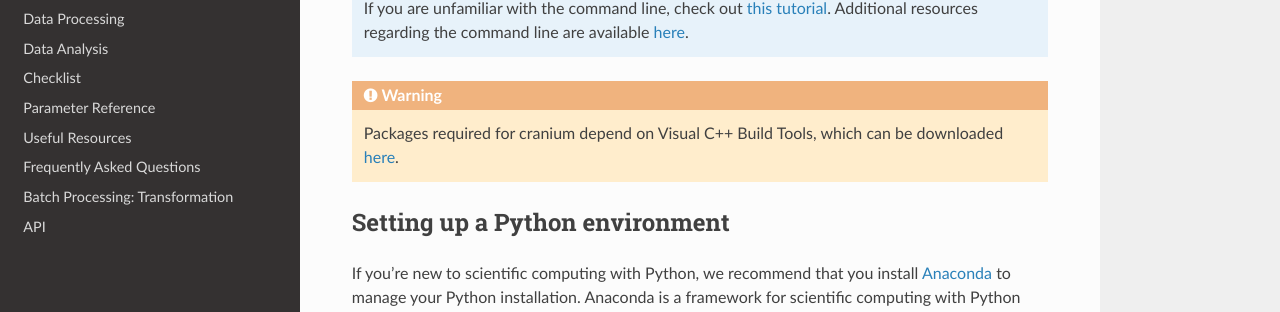
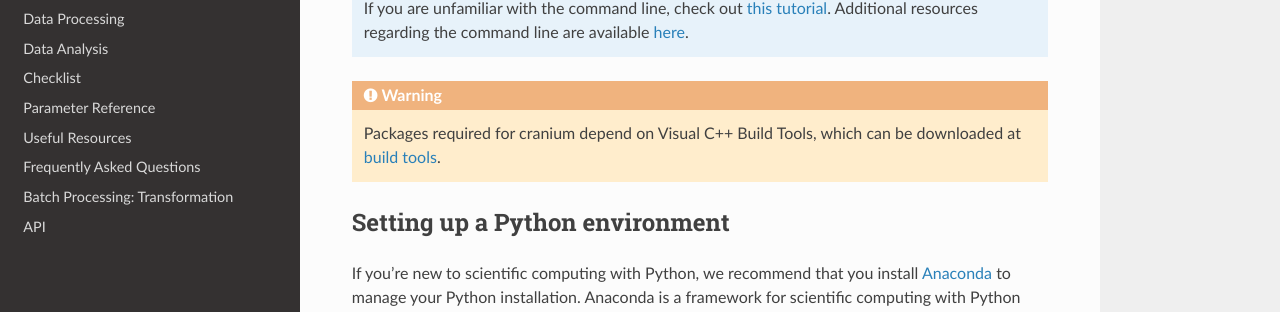
Before and after one commit to msschwartz21/deltascope, a Sphinx documentation site: the page built from docs/source/start-here.rst, in a window 1280 px wide and 900 px high, scrolled down 837 px. Shown: the part 276-588 px from the top of the window. Built offline with Sphinx 7.4.7 and the Read the Docs theme 2.0.0, drawn with Linux system fonts in a browser that asks for light colours; formulas are drawn with MathJax 3.

Commit message:
link corrections

```diff
--- a/docs/source/start-here.rst
+++ b/docs/source/start-here.rst
@@ -39,7 +39,7 @@ Cranium is most easily installed using `pip`_, Python's package installer. Howev
 
 .. note:: If you are unfamiliar with the command line, check out `this tutorial`_. Additional resources regarding the command line are available `here <resources>`_.
 
-.. warning:: Packages required for cranium depend on Visual C++ Build Tools, which can be downloaded `here <Build Tools>`_.
+.. warning:: Packages required for cranium depend on Visual C++ Build Tools, which can be downloaded at `build tools`_.
 
 .. _python set up:
 
@@ -57,4 +57,4 @@ If you're new to scientific computing with Python, we recommend that you install
 .. _matplotlib: https://matplotlib.org/
 .. _this tutorial: http://www.vikingcodeschool.com/web-development-basics/a-command-line-crash-course
 .. _pip tutorial: https://programminghistorian.org/lessons/installing-python-modules-pip
-.. _Build Tools: http://landinghub.visualstudio.com/visual-cpp-build-tools
+.. _build tools: http://landinghub.visualstudio.com/visual-cpp-build-tools
```
